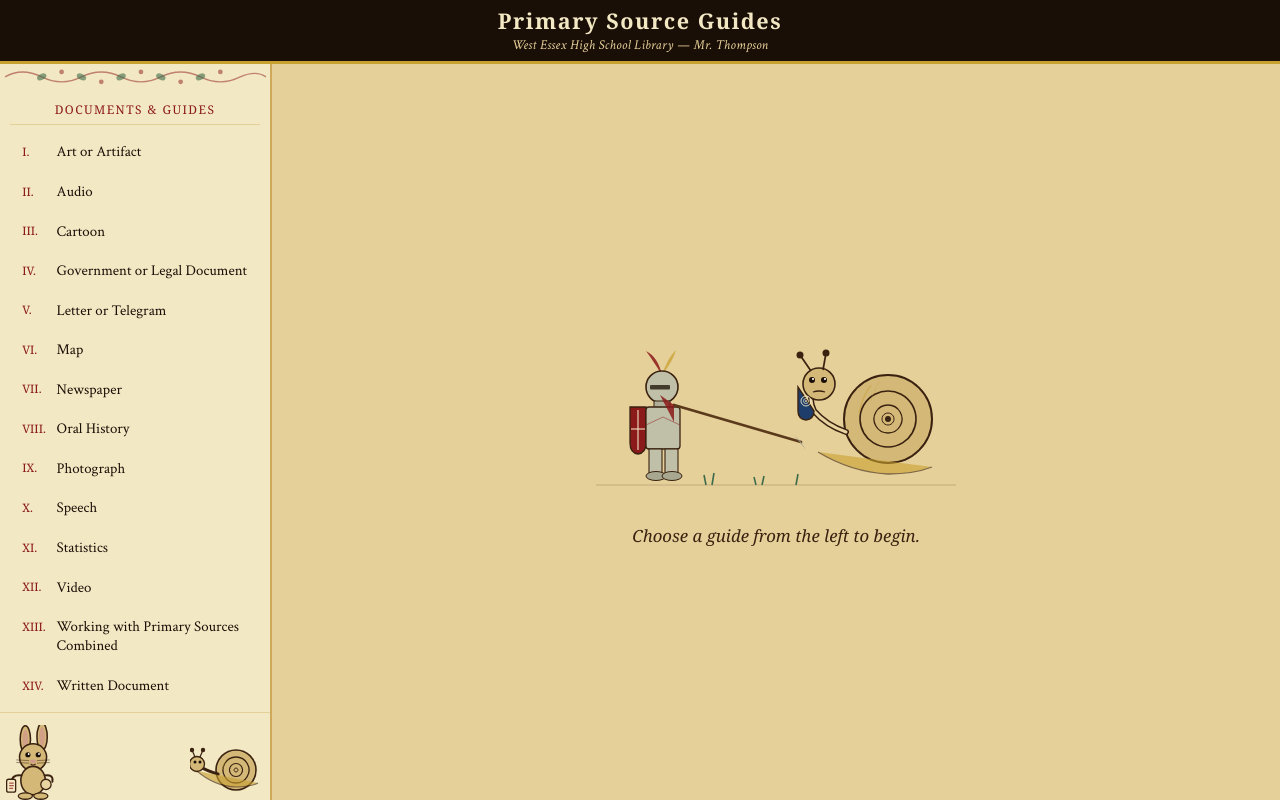
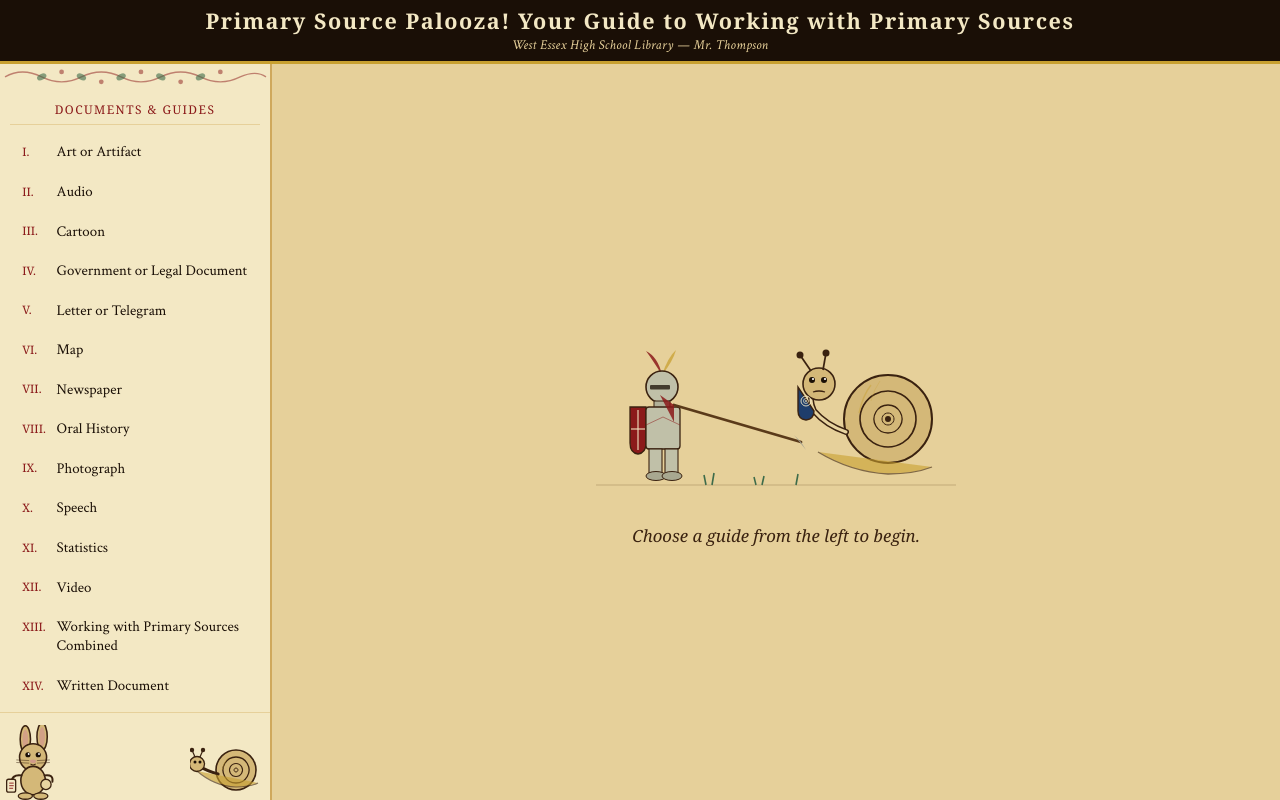
Before and after one commit to mistertlibrary/primarysourcepalooza, a plain HTML site: page index.html in a window 1280 px wide. Drawn offline with Linux system fonts and the light colour scheme; a web font is replaced by a local one.

Commit message:
Update header title for primary source guide

```diff
--- a/index.html
+++ b/index.html
@@ -209,7 +209,7 @@
 <body>
 
 <header>
-  <h1>Primary Source Guides</h1>
+  <h1>Primary Source Palooza! Your Guide to Working with Primary Sources</h1>
   <p class="subtitle">West Essex High School Library &mdash; Mr. Thompson</p>
 </header>
 
```
